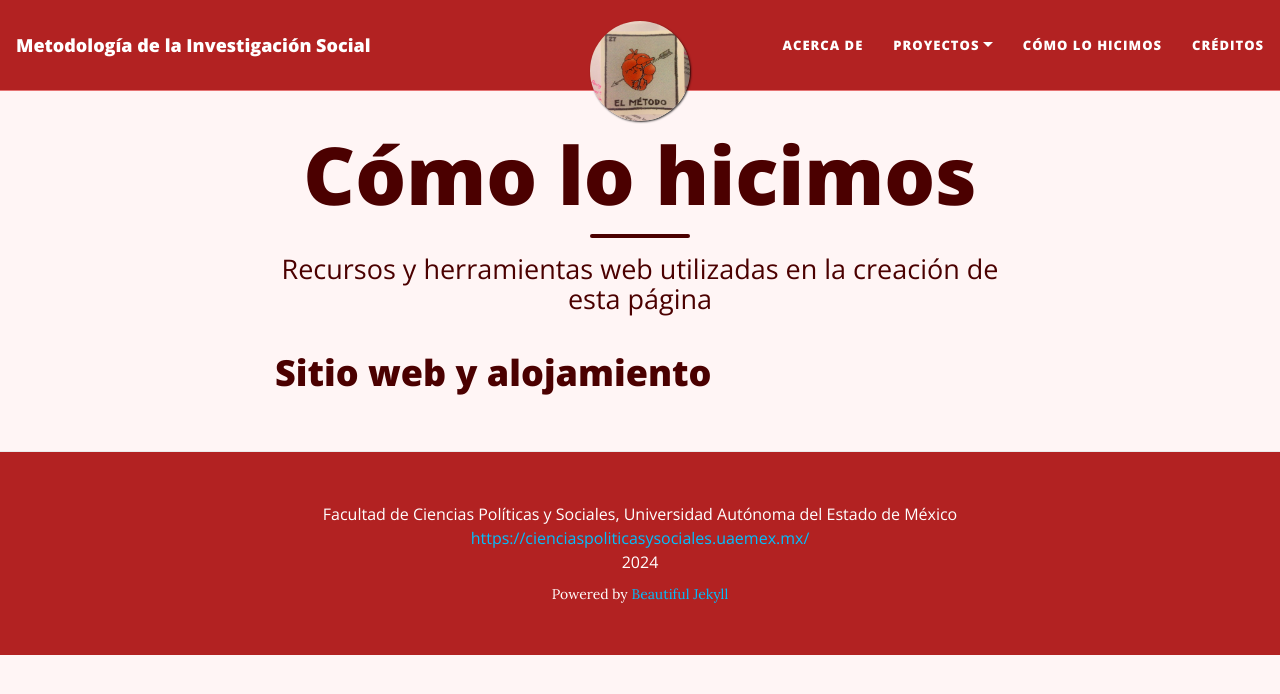
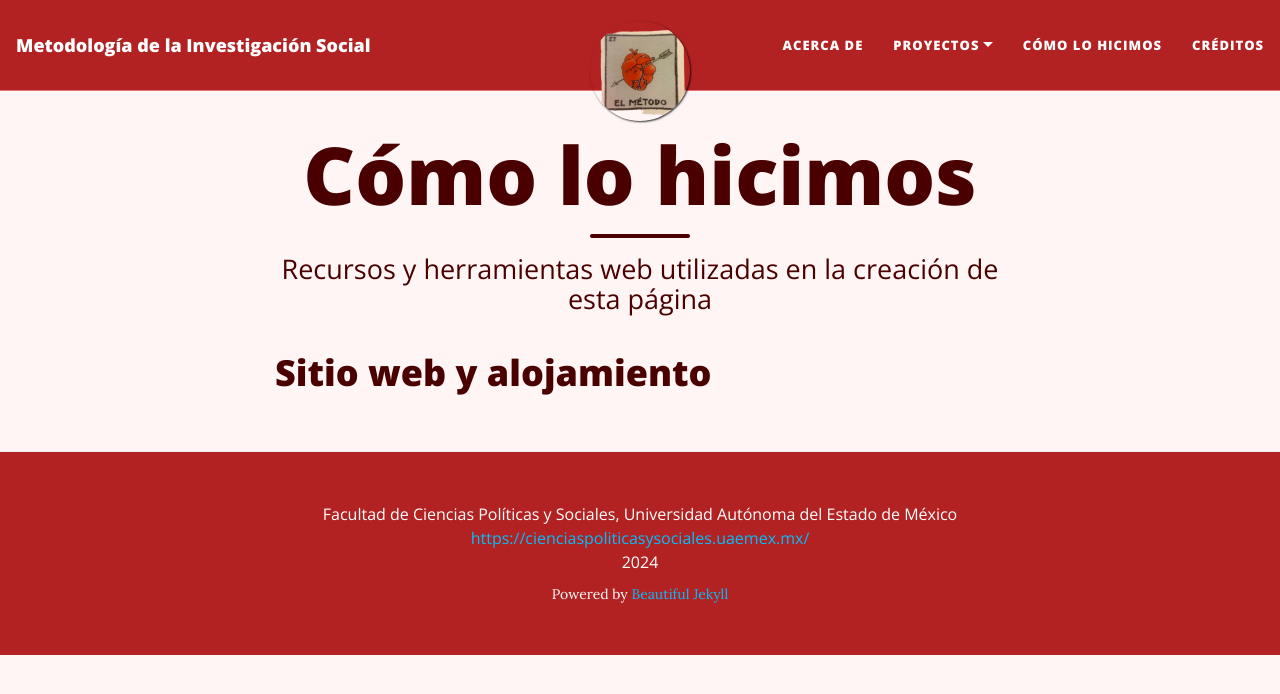
Before and after one commit to rosariorogel/metodologia, a Jekyll site: the page built from _pages/como.md, in a window 1280 px wide. Shown: the top 694 px of the page. Built offline with Jekyll 4.4.1, drawn with Linux system fonts in a browser that asks for light colours; nearby versions of some CDN libraries.

Commit message:
metodos png

```diff
--- a/_config.yml
+++ b/_config.yml
@@ -25,7 +25,7 @@ author: Facultad de Ciencias Políticas y Sociales, Universidad Autónoma del Es
 
 # Image to show in the navigation bar - works best with a square image
 # Remove this parameter if you don't want an image in the navbar
-avatar: "assets/img/metodosmall.jpeg"
+avatar: "assets/img/metodosmall.png"
 
 # By default, the image is cut into a circle. You can disable this behaviour by setting 'round-avatar: false'
 round-avatar: true
```
